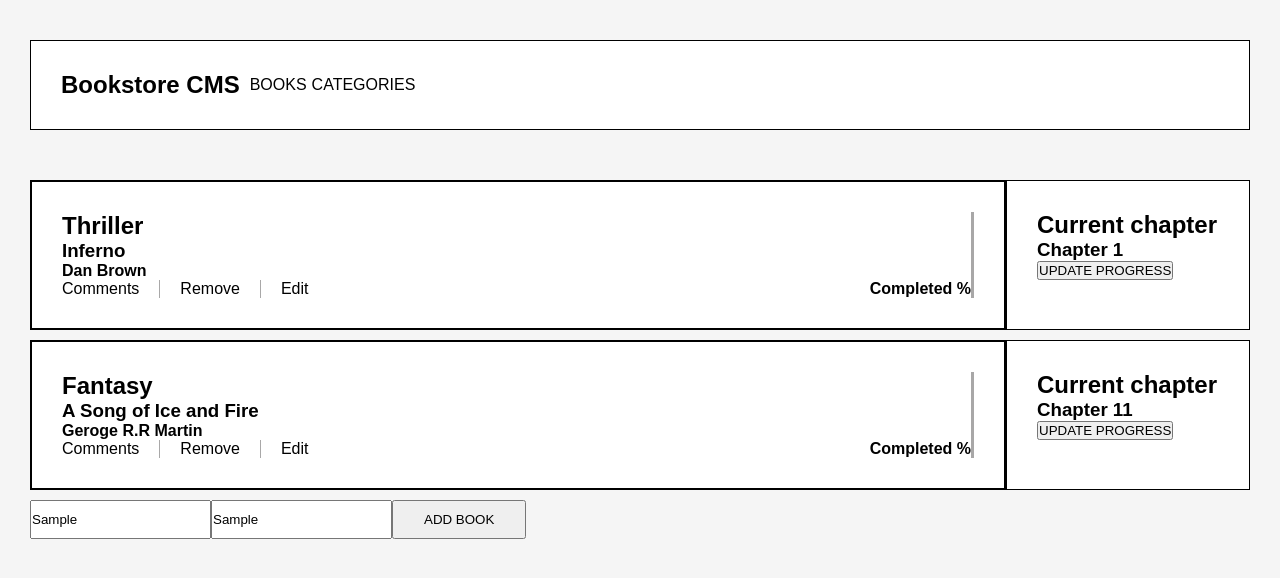
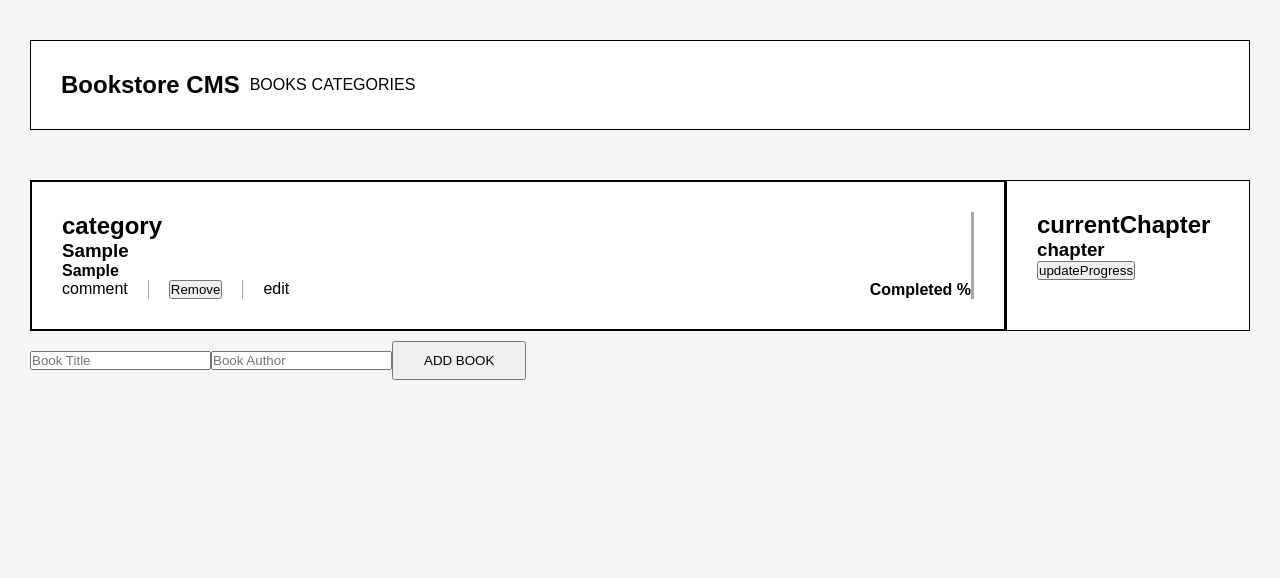
Before and after one commit to Banstein/bookstore, a React (Create React App) app: page / in a window 1280 px wide. Both pictures are taken after typing "Sample", "Sample" into the empty fields and a click on the button "ADD BOOK". Shown: the top 578 px of the page. Built offline with nearby package versions, Linux system fonts and the light colour scheme.

Commit message:
Update files, connect Redux to React app

```diff
--- a/src/App.js
+++ b/src/App.js
@@ -5,42 +5,14 @@ import Navbar from './components/Navbar';
 import Books from './components/Books';
 import Categories from './components/Categories';
 
-function App() {
-  const myBooks = [
-    {
-      id: 1,
-      category: 'Thriller',
-      title: 'Inferno',
-      author: 'Dan Brown',
-      comment: 'Comments',
-      remove: 'Remove',
-      edit: 'Edit',
-      currentChapter: 'Current chapter',
-      chapter: 'Chapter 1',
-      updateProgress: 'UPDATE PROGRESS',
-    },
-    {
-      id: 2,
-      category: 'Fantasy',
-      title: 'A Song of Ice and Fire',
-      author: 'Geroge R.R Martin',
-      comment: 'Comments',
-      remove: 'Remove',
-      edit: 'Edit',
-      currentChapter: 'Current chapter',
-      chapter: 'Chapter 11',
-      updateProgress: 'UPDATE PROGRESS',
-    },
-  ];
-  return (
+const App = () => (
   <div className="App">
     <Navbar />
     <Routes>
-        <Route path="/" element={<Books myBooks={myBooks} />} />
+      <Route path="/" element={<Books />} />
       <Route path="/Categories" element={<Categories />} />
     </Routes>
   </div>
 );
-}
 
 export default App;
--- a/src/components/Book.js
+++ b/src/components/Book.js
@@ -1,24 +1,24 @@
 import React from 'react';
-import Proptypes from 'prop-types';
+import { useSelector, useDispatch } from 'react-redux';
+import { removeBook } from '../redux/books/books';
 
-function Book(props) {
-  const { book } = props;
-  const {
-    category, title, author,
-    comment, remove, edit,
-    currentChapter, chapter, updateProgress,
-  } = book;
+const Book = () => {
+  const books = useSelector((state) => state.booksReducer);
+  const dispatch = useDispatch();
+  if (books !== []) {
     return (
-    <div className="book">
+      <>
+        {books.map((book) => (
+          <div className="book" key={book.id}>
             <div className="left-block">
               <div className="one">
-          <h2 className="category">{category}</h2>
-          <h3 className="title">{title}</h3>
-          <h4 className="author">{author}</h4>
+                <h2 className="category">category</h2>
+                <h3 className="title">{book.title}</h3>
+                <h4 className="author">{book.author}</h4>
                 <ul className="interface">
-            <li>{comment}</li>
-            <li>{remove}</li>
-            <li>{edit}</li>
+                  <li>comment</li>
+                  <li><button type="button" onClick={() => dispatch(removeBook(book.id))}>Remove</button></li>
+                  <li>edit</li>
                 </ul>
               </div>
               <div className="prog">
@@ -26,27 +26,16 @@ function Book(props) {
               </div>
             </div>
             <div className="right-block">
-        <h2 className="cur-chapter">{currentChapter}</h2>
-        <h3 className="chapter">{chapter}</h3>
-        <button className="update" type="submit">{updateProgress}</button>
+              <h2 className="cur-chapter">currentChapter</h2>
+              <h3 className="chapter">chapter</h3>
+              <button type="button" className="update" id={book.id}>updateProgress</button>
             </div>
           </div>
+        ))}
+      </>
     );
   }
-
-Book.propTypes = {
-  book: Proptypes.shape({
-    category: Proptypes.string.isRequired,
-    title: Proptypes.string.isRequired,
-    author: Proptypes.string.isRequired,
-    comment: Proptypes.string.isRequired,
-    remove: Proptypes.string.isRequired,
-    edit: Proptypes.string.isRequired,
-    currentChapter: Proptypes.string.isRequired,
-    chapter: Proptypes.string.isRequired,
-    updateProgress: Proptypes.string.isRequired,
-
-  }).isRequired,
+  return (<h2>Add new book</h2>);
 };
 
 export default Book;
--- a/src/components/BookAdd.js
+++ b/src/components/BookAdd.js
@@ -1,14 +1,34 @@
-import React from 'react';
+import React, { useState } from 'react';
+import { useDispatch } from 'react-redux';
+import { addBook } from '../redux/books/books';
 import './styles/BookAdd.css';
 
-function BookAdd() {
+const BookAdd = () => {
+  const dispatch = useDispatch();
+  const [author, setAuthor] = useState('');
+  const [title, setTitle] = useState('');
+
+  const handleSubmit = (e) => {
+    e.preventDefault();
+    const newBook = {
+      id: Math.floor(Math.random() * 15),
+      title,
+      author,
+    };
+    dispatch(addBook(newBook));
+    setAuthor('');
+    setTitle('');
+  };
+
   return (
     <div className="book-add">
-      <input type="text" placeholder="Book title" />
-      <input type="text" placeholder="Category" />
-      <button type="submit">ADD BOOK</button>
+      <form onSubmit={handleSubmit}>
+        <input type="text" name="title" placeholder="Book Title" className="bookTitle" value={title} onChange={(e) => setTitle(e.target.value)} required />
+        <input type="text" name="author" placeholder="Book Author" className="bookAuthor" value={author} onChange={(e) => setAuthor(e.target.value)} required />
+        <button type="submit">ADD BOOK</button>
+      </form>
     </div>
   );
-}
+};
 
 export default BookAdd;
--- a/src/components/Books.js
+++ b/src/components/Books.js
@@ -1,27 +1,13 @@
 import React from 'react';
-import Proptypes from 'prop-types';
 import './styles/Books.css';
+import BookAdd from './BookAdd';
 import Book from './Book';
-import BookAdd from './BookAdd';
 
-function Books(props) {
-  const { myBooks } = props;
-  return (
-    <div className="books">
-      <ul>
-        {myBooks.map((book) => (
-          <Book key={book.id} book={book} />
-        ))}
-      </ul>
-      <BookAdd />
-    </div>
-  );
-}
-
-Books.propTypes = {
-  myBooks: Proptypes.arrayOf(
-    Proptypes.shape({}),
-  ).isRequired,
-};
+const Books = () => (
+  <div className="books">
+    <Book />
+    <BookAdd />
+  </div>
+);
 
 export default Books;
--- a/src/components/Categories.js
+++ b/src/components/Categories.js
@@ -1,8 +1,17 @@
 import React from 'react';
+import { useDispatch, useSelector } from 'react-redux';
+import { status } from '../redux/categories/categories';
 
 function Categories() {
+  const dispatch = useDispatch();
+  const stats = useSelector((state) => state.categoriesReducer);
   return (
-    <div>Categories</div>
+    <div>
+      <button type="button" className="submitBtn" onClick={() => dispatch(status())}>
+        Check Status
+      </button>
+      {stats}
+    </div>
   );
 }
 
--- a/src/redux/books/books.js
+++ b/src/redux/books/books.js
@@ -6,9 +6,11 @@ const INITIAL_STATE = [];
 const booksReducer = (state = INITIAL_STATE, action) => {
   switch (action.type) {
     case ADD_BOOK:
-      return [...state, action.book];
+      return [...state, action.payload];
     case REMOVE_BOOK:
-      return state.filter((book) => book.id !== action.payload.id);
+      return [
+        ...state.filter((book) => book.id !== action.id),
+      ];
     default:
       return state;
   }
@@ -19,9 +21,9 @@ export const addBook = (book) => ({
   payload: book,
 });
 
-export const removeBook = (book) => ({
+export const removeBook = (bookId) => ({
   type: REMOVE_BOOK,
-  payload: book,
+  id: bookId,
 });
 
 export default booksReducer;
--- a/src/redux/categories/categories.js
+++ b/src/redux/categories/categories.js
@@ -8,7 +8,7 @@ export const status = (status) => ({
 const categoriesReducer = (state = [], action) => {
   switch (action.type) {
     case STATUS:
-      return 'Under Construction';
+      return [...state, 'Under Construction'];
     default:
       return state;
   }
```
Lines whose indentation alone changed are shown as unchanged.
